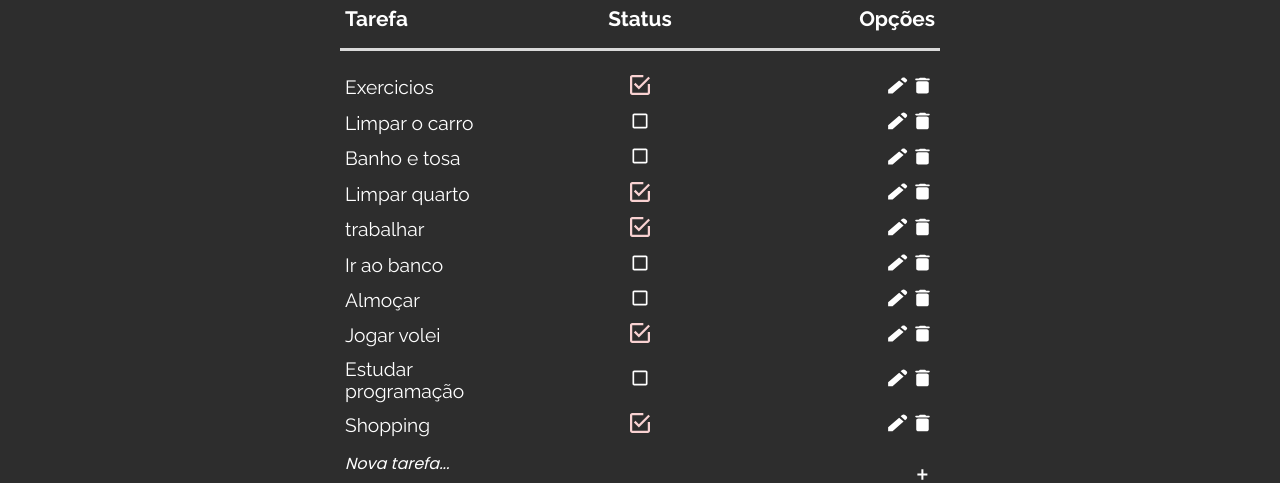
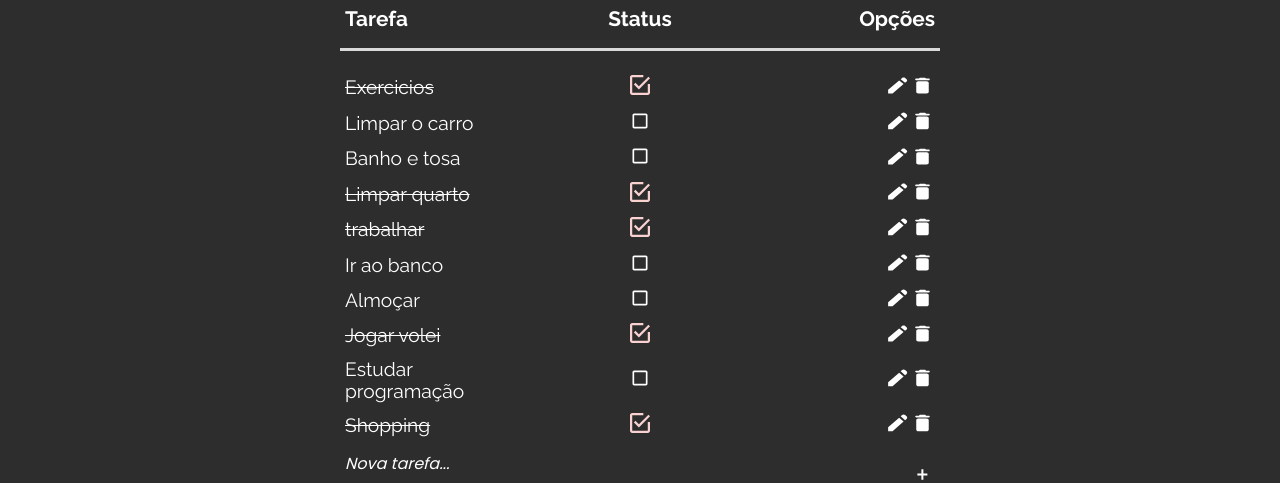
Before and after one commit to thiago-b-coelho/taskList, a React (Vite) app: page / in a window 1280 px wide. Shown: the part 251-734 px from the top of the page. Built offline with nearby package versions, Linux system fonts and the light colour scheme.

Commit message:
feat: add a strikethrough line to completed tasks

```diff
--- a/src/Components/TaskList/index.scss
+++ b/src/Components/TaskList/index.scss
@@ -100,4 +100,7 @@
             color: $blue;
         }
     }
+    .task-completed{
+        text-decoration: line-through;
+    }
 }
--- a/src/Components/ViewTasks/ViewTasks.jsx
+++ b/src/Components/ViewTasks/ViewTasks.jsx
@@ -42,7 +42,7 @@ const ViewTasks = ({ tasks, DeleteTask, toggleCompleted, EditTask }) => {
                     </>
                 ) : (
                     <tr key={task.id}>
-                        <td>{task.title}</td>
+                        <td className={task.completed?"task-completed":null}>{task.title}</td>
                         <td>
                             <img
                                 src={isDone}
```
